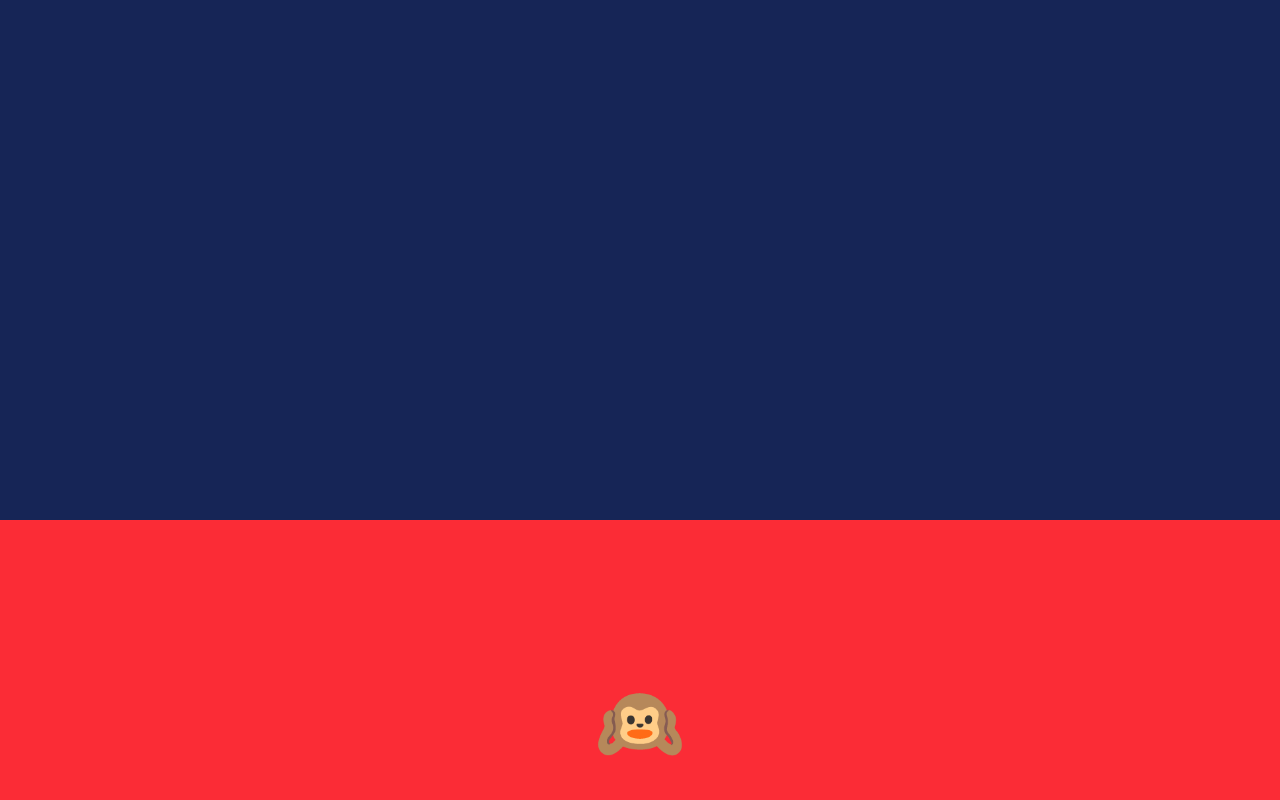
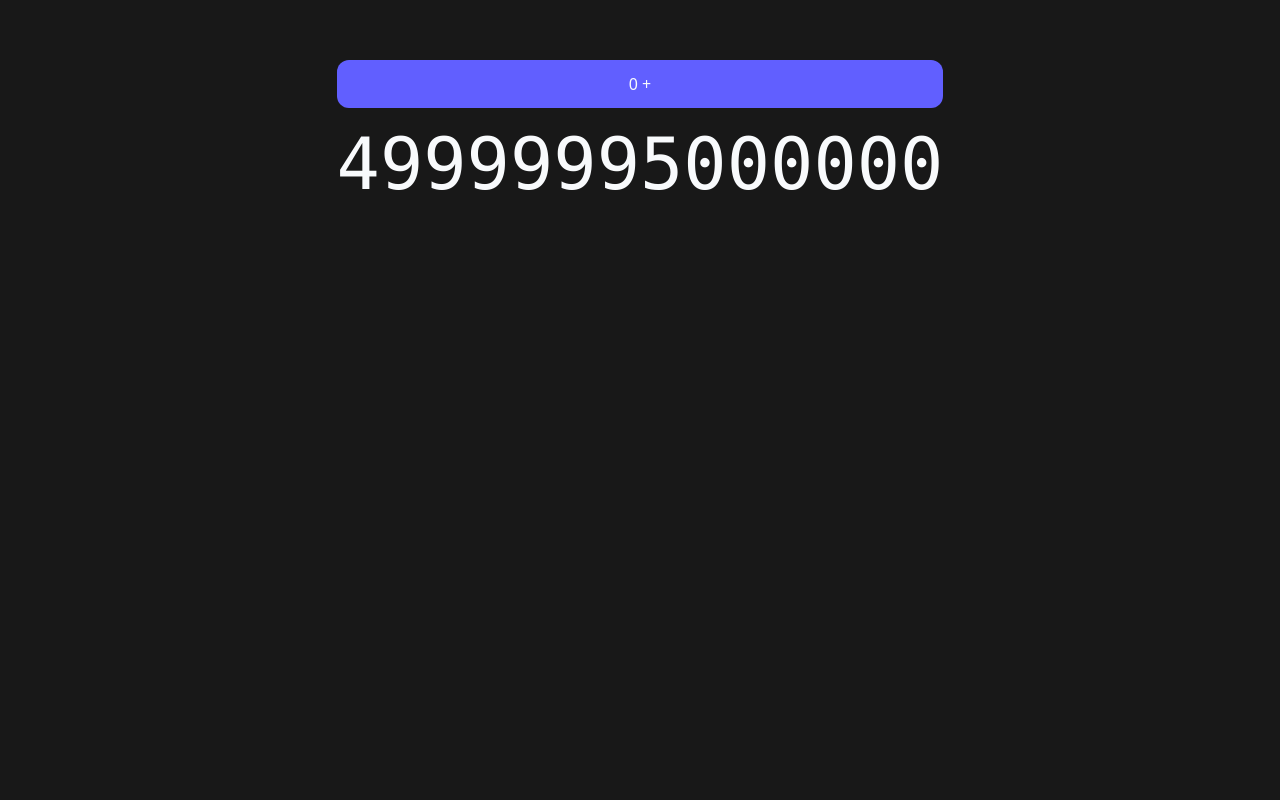
Before and after one commit to najmiter/react-course, a React (Vite) app: page / in a window 1280 px wide. Shown: the part 280-1080 px from the top of the page. After the commit the page ends 800 px from the top, so only its background shows below. Built offline with nearby package versions, Linux system fonts and the light colour scheme.

Commit message:
`useMemo`

```diff
--- a/src/App.tsx
+++ b/src/App.tsx
@@ -1,103 +1,41 @@
 import React from 'react';
 
-// const TIMEOUT = 3 * 1000;
+export default function App() {
+  const [count, setCount] = React.useState(0);
+  const [count2, setCount2] = React.useState(0);
 
-export default function App() {
-  // const [ids, setIds] = React.useState<string[]>([]);
+  // const todos = [1, 2, 3];
 
-  // const inputRef = React.useRef<HTMLInputElement | null>(null);
-  // const timeoutRef = React.useRef<number | null>(null);
+  const value = React.useMemo(() => {
+    let total = 0;
+    for (const i of Array(10_000_000).keys()) {
+      total += i + count2;
+    }
+    return total;
+  }, [count2]);
 
-  // React.useEffect(() => {
-  //   if (!inputRef.current) return;
-
-  //   inputRef.current.focus();
-  // }, []);
-
-  // React.useEffect(() => {
-  //   if (typeof timeoutRef.current === 'number') return;
-
-  //   timeoutRef.current = setInterval(() => {
-  //     setIds((prev) => [...prev, crypto.randomUUID()]);
-  //   }, TIMEOUT);
-  // }, []);
-
-  // 0...TIMEOUT => 560ms => 0ms
-
-  // const handleReset = () => {
-  //   if (timeoutRef.current) {
-  //     clearInterval(timeoutRef.current); // 120
-  //     timeoutRef.current = null;
+  // const getValue = () => {
+  //   let total = 0;
+  //   for (const i of Array(10_000_000).keys()) {
+  //     total += i;
   //   }
-
-  //   timeoutRef.current = setInterval(() => {
-  //     setIds((prev) => [...prev, crypto.randomUUID()]);
-  //   }, TIMEOUT);
+  //   return total;
   // };
 
+  const handleClick = () => {
+    setCount((p) => p + 1);
+    if (count % 2 === 0) {
+      setCount2((p) => p + 1);
+    }
+  };
+
   return (
-    <div className="grid ">
-      {/* <input ref={inputRef} type="text" placeholder="Enter some text" /> */}
-
-      {/* <button onClick={handleReset}>Reset interval</button> */}
-
-      {/* <ul className="mt-5">
-        {ids.map((id) => (
-          <li className="font-mono" key={id}>
-            {id}
-          </li>
-        ))}
-      </ul> */}
-
-      <ObserverDemo />
+    <div className="grid h-svh place-content-center pt-5 gap-5">
+      <button onClick={handleClick} className="p-3 rounded-xl bg-indigo-500 cursor-pointer">
+        {count} +
+      </button>
+      <h1 className="text-7xl font-mono">{value}</h1>
+      {/* <h1 className="text-7xl font-mono">{getValue()}</h1> */}
     </div>
   );
 }
-
-function ObserverDemo() {
-  const [jha, setJha] = React.useState(false);
-  // const sectionRef = React.useRef<HTMLDivElement | null>(null);
-
-  // React.useEffect(() => {
-  //   if (!sectionRef.current) return;
-
-  //   const observer = new IntersectionObserver(
-  //     ([section]) => {
-  //       setJha(section.isIntersecting);
-  //     },
-  //     { threshold: 1 },
-  //   );
-  //   observer.observe(sectionRef.current);
-
-  //   return () => {
-  //     observer.disconnect();
-  //   };
-  // }, []);
-
-  return (
-    <>
-      <div className="h-svh bg-blue-950 w-full"></div>
-      <section
-        // ref={sectionRef}
-        className="h-[50vh] mb-50 bg-red-500 grid place-content-center"
-        ref={(div) => {
-          const observer = new IntersectionObserver(
-            ([section]) => {
-              setJha(section.isIntersecting);
-            },
-            { threshold: 1 },
-          );
-
-          console.log('observing...');
-          observer.observe(div);
-
-          return () => {
-            console.log('cleaning...');
-            observer.disconnect();
-          };
-        }}>
-        <h1 className="text-7xl">{jha ? '🙉' : '🙈'}</h1>
-      </section>
-    </>
-  );
-}
```
